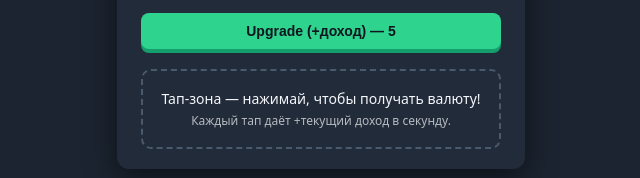
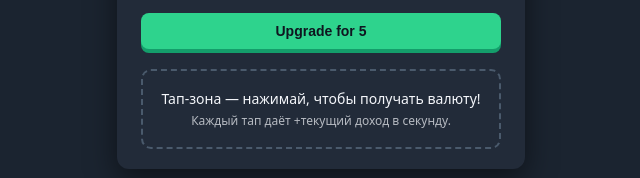
Before and after one commit to AlexSergPosp/clicker, a plain HTML site: page index.html in a window 1280 px wide. Shown: the part 401-579 px from the top of the page, 319-959 px from the left. Drawn offline with Linux system fonts and the light colour scheme.

Commit message:
no message

```diff
--- a/index.html
+++ b/index.html
@@ -174,7 +174,7 @@
   </div>
 
   <button class="upgrade-btn" id="upgradeBtn">
-    Upgrade (+доход) — 5
+    5
   </button>
 
   <div class="tap-area" id="tapArea">
@@ -272,7 +272,7 @@
 
     upgradeCost = Math.round(incomePerSecond * n);
     upgradeCostEl.textContent = upgradeCost;
-    upgradeBtn.textContent = `Upgrade (+доход) — ${upgradeCost}`;
+    upgradeBtn.textContent = `Upgrade for ${upgradeCost}`;
     upgradeBtn.disabled = balance < upgradeCost;
 
     checkAchievements();
```
